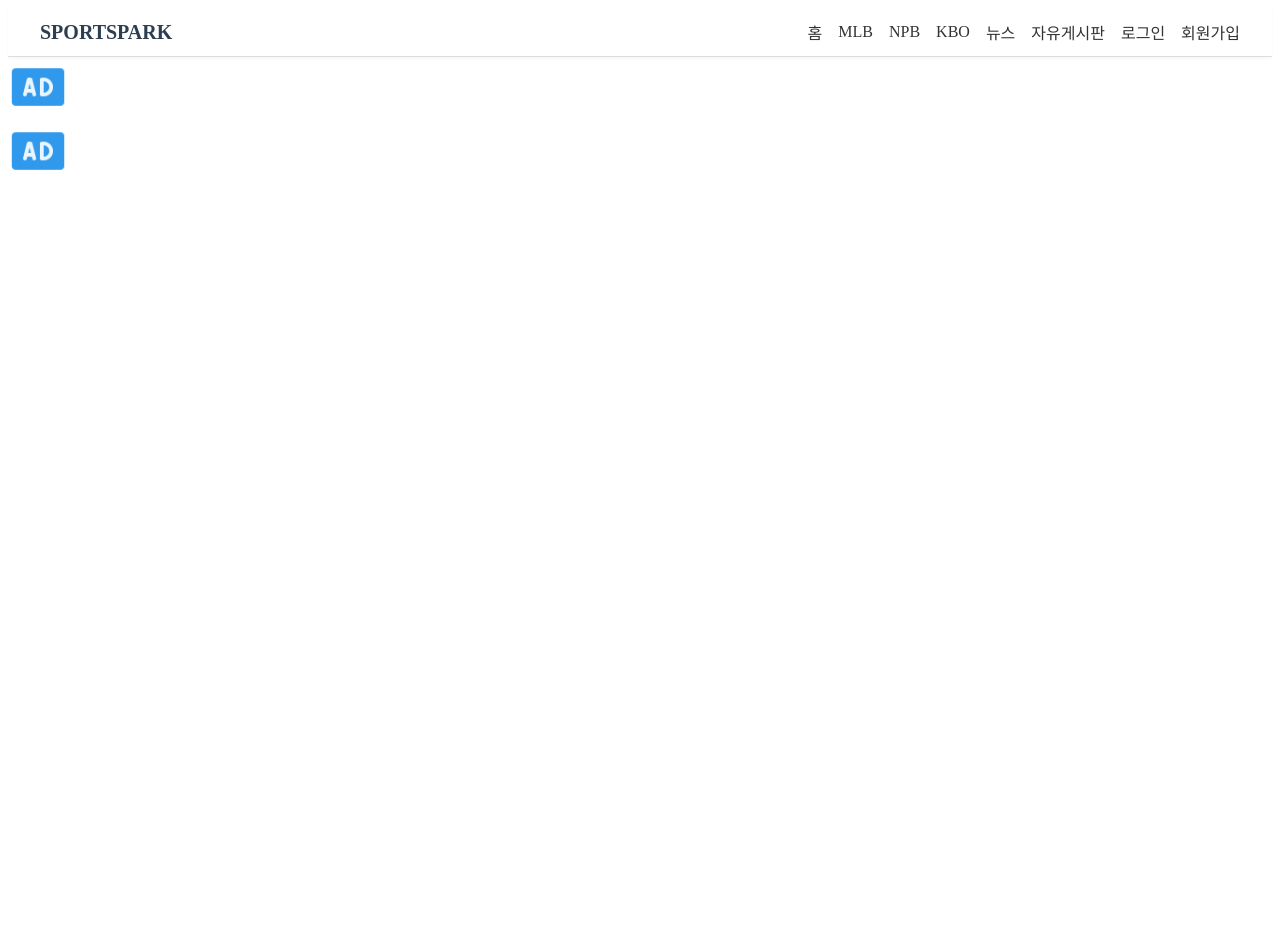
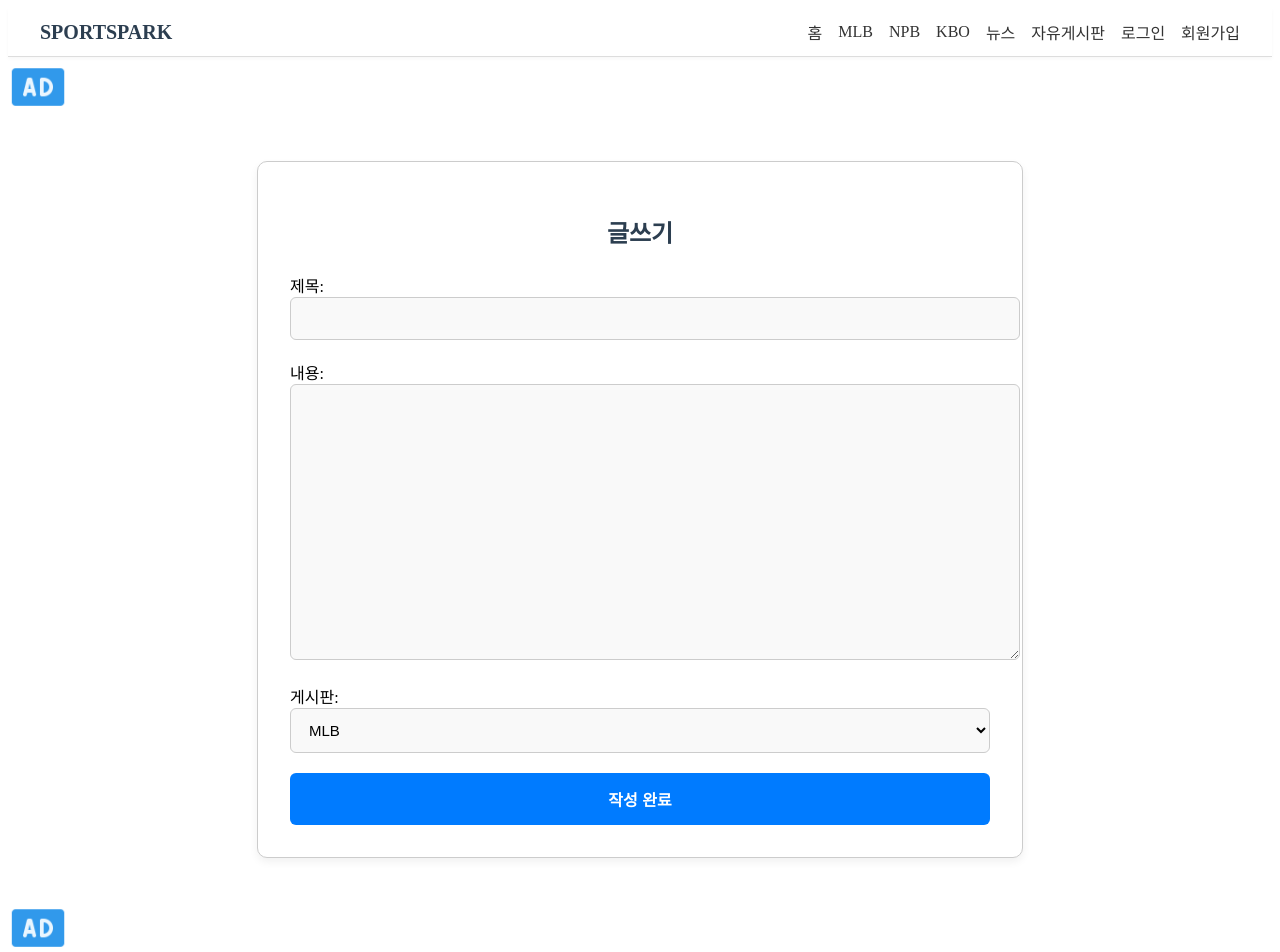
Before and after one commit to Hanjo35/Baseball, a React (Vite) app in the folder baseball/: page /write in a window 1280 px wide. Shown: the top 952 px of the page. Before the commit the page ends 800 px from the top, so only its background shows below. Built offline with nearby package versions, Linux system fonts and the light colour scheme.

Commit message:
#2 중간 백업

```diff
--- a/baseball/package.json
+++ b/baseball/package.json
@@ -10,6 +10,7 @@
     "preview": "vite preview"
   },
   "dependencies": {
+    "firebase": "^11.6.1",
     "react": "^19.0.0",
     "react-dom": "^19.0.0",
     "react-router-dom": "^7.5.1"
--- a/baseball/src/App.jsx
+++ b/baseball/src/App.jsx
@@ -14,6 +14,7 @@ import RightBanner from "./components/RightBanner";
 import PostDetail from "./pages/PostDetail";
 import LoginPage from "./pages/LoginPage";
 import SignUpPage from "./pages/SignUpPage";
+import WritePost from "./pages/WritePost";
 
 export default function App() {
   const MLB = [
@@ -53,6 +54,7 @@ export default function App() {
               <Route path="/login" element={<LoginPage />} />
               <Route path="/signup" element={<SignUpPage />} />
               <Route path="/post/:id" element={<PostDetail />} />
+              <Route path="/write" element={<WritePost />} />
             </Routes>
             <RightBanner />
           </div>
--- /dev/null
+++ b/baseball/src/api/post.js
@@ -0,0 +1,15 @@
+import { supabase } from "../supabase";
+
+export const addPost = async ({ title, content, writer }) => {
+  const { data, error } = await supabase
+    .from("posts")
+    .insert([{ title, content, writer }]);
+
+  if (error) {
+    console.error("게시글 저장 실패:", error.message);
+    alert("게시글 저장 중 오류 발생!");
+    return null;
+  }
+
+  return data;
+};
--- a/baseball/src/components/Board.jsx
+++ b/baseball/src/components/Board.jsx
@@ -1,6 +1,7 @@
 import React, { useContext } from "react";
 import { useNavigate, Link } from "react-router-dom";
 import { PostContext } from "../context/PostContext";
+import { UserContext } from "../context/UserContext";
 
 const titleMap = {
   MLB: "MLB",
@@ -13,10 +14,15 @@ const titleMap = {
 export default function Board({ title }) {
   const navigate = useNavigate();
   const { posts } = useContext(PostContext);
+  const { user } = useContext(UserContext);
   const dynamicPosts = posts[title];
   if (!dynamicPosts) return <div>게시판을 찾을 수 없습니다.</div>;
 
   const handleWrite = () => {
+    if (!user) {
+      alert("글을 작성하려면 로그인해야 합니다.");
+      return;
+    }
     navigate("/write");
   };
 
--- a/baseball/src/pages/PostDetail.jsx
+++ b/baseball/src/pages/PostDetail.jsx
@@ -1,59 +1,66 @@
-import React, { useState, useContext } from "react";
+import React, { useContext, useState } from "react";
 import { useParams } from "react-router-dom";
 import { PostContext } from "../context/PostContext";
+import { UserContext } from "../context/UserContext";
 
 export default function PostDetail() {
-  const { id } = useParams();
+  const { category, index } = useParams();
   const { posts, addComment } = useContext(PostContext);
+  const { user } = useContext(UserContext);
+
+  const categoryKey = category.toUpperCase();
+  const postIndex = parseInt(index) - 1;
+  const post = posts[categoryKey][postIndex];
+
   const [commentInput, setCommentInput] = useState("");
 
-  const categories = Object.keys(posts);
-  let post = null;
-  let categoryKey = null;
-  let postIndex = null;
-
-  for (let key of categories) {
-    const index = posts[key].findIndex((_, idx) => idx + 1 === Number(id));
-    if (index !== -1) {
-      post = posts[key][index];
-      categoryKey = key;
-      postIndex = index;
-      break;
+  const handleAddComment = () => {
+    if (!user) {
+      alert("로그인이 필요합니다.");
+      return;
     }
-  }
-
-  if (!post) return <div>게시글을 찾을 수 없습니다.</div>;
-
-  const handleAddComment = () => {
     if (!commentInput.trim()) return;
-    addComment(categoryKey, postIndex, commentInput);
+    const newComment = {
+      content: commentInput,
+      writer: user.nickname,
+      createdAt: new Date().toISOString(),
+    };
+    addComment(categoryKey, postIndex, newComment);
     setCommentInput("");
   };
 
+  if (!post) {
+    return (
+      <div className="post-detail">
+        <p>게시글을 찾을 수 없습니다.</p>
+      </div>
+    );
+  }
   return (
     <div className="post-detail">
       <h2>{post.title}</h2>
       <p>{post.content}</p>
-      <p>조회수: {post.views}</p>
-
-      <hr />
-      <h3>💬 댓글</h3>
+      <p>
+        <strong>작성자:</strong> {post.writer}
+      </p>
+      <div className="comment-section">
+        <h3>댓글</h3>
         <ul>
           {post.comments.map((cmt, idx) => (
-          <li key={idx}>🗨️ {cmt}</li>
+            <li key={idx}>
+              <strong>{cmt.writer}</strong>: {cmt.content}
+              <br />
+              <small>{new Date(cmt.createdAt).toLocaleString()}</small>
+            </li>
           ))}
         </ul>
-
         <textarea
           value={commentInput}
           onChange={(e) => setCommentInput(e.target.value)}
           placeholder="댓글을 입력하세요"
-        rows={3}
-        style={{ width: "100%", marginTop: "12px" }}
         />
-      <button onClick={handleAddComment} style={{ marginTop: "8px" }}>
-        댓글 작성
-      </button>
+        <button onClick={handleAddComment}>댓글 작성</button>
+      </div>
     </div>
   );
 }
--- a/baseball/src/pages/WritePost.jsx
+++ b/baseball/src/pages/WritePost.jsx
@@ -1,6 +1,7 @@
+import { UserContext } from "../context/UserContext";
 import React, { useState, useContext } from "react";
 import { useNavigate } from "react-router-dom";
-import { PostContext } from "../context/PostContext";
+import { addPost } from "../api/post";
 
 export default function WritePost() {
   const navigate = useNavigate();
@@ -8,18 +9,31 @@ export default function WritePost() {
   const [content, setContent] = useState("");
   const [category, setCategory] = useState("MLB");
 
-  const { addPost } = useContext(PostContext);
+  const { user } = useContext(UserContext);
 
-  const handleSubmit = (e) => {
+  const handleSubmit = async (e) => {
     e.preventDefault();
-    addPost(category, { title, content, views: 0, comments: 0 });
-    navigate(`/${category.toLowerCase()}`);
-    console.log("작성된 글:", { title, content, category });
-    alert("작성 완료 (콘솔 확인)");
+
+    if (!title || !content) {
+      alert("제목과 내용을 입력해주세요.");
+      return;
+    }
+
+    const newPost = {
+      title,
+      content,
+      writer: user.nickname,
+    };
+
+    const result = await addPost(newPost);
+    if (result) {
+      alert("게시글이 등록되었습니다!");
+      navigate("/");
+    }
   };
 
   return (
-    <div className="write-post">
+    <div className="write-post-page">
       <h2>글쓰기</h2>
       <form onSubmit={handleSubmit}>
         <label>
--- a/baseball/src/styles.css
+++ b/baseball/src/styles.css
@@ -1,4 +1,4 @@
-/* styles.css */
+/* ================= Header ================= */
 .header {
   background-color: #ffffff;
   border-bottom: 1px solid #ddd;
@@ -21,6 +21,7 @@
   color: #2c3e50;
 }
 
+/* ================= Navigation ================= */
 .nav {
   display: flex;
 }
@@ -56,6 +57,7 @@
   color: #007bff;
 }
 
+/* ================= Board (게시판) ================= */
 .board {
   background: #fff;
   padding: 20px;
@@ -93,6 +95,41 @@
   border-bottom: 1px solid #eee;
 }
 
+.post-title {
+  color: #333;
+  font-weight: 500;
+  text-decoration: none;
+}
+
+.post-title:hover {
+  color: #007bff;
+}
+
+.post-meta {
+  font-size: 13px;
+  color: #888;
+}
+
+.write-button-wrapper {
+  display: flex;
+  justify-content: flex-end;
+}
+
+.write-button {
+  padding: 8px 14px;
+  font-size: 14px;
+  background-color: #007bff;
+  color: white;
+  border: none;
+  border-radius: 4px;
+  cursor: pointer;
+}
+
+.write-button:hover {
+  background-color: #0056b3;
+}
+
+/* ================= Main News ================= */
 .main-news {
   background: #ffffff;
   padding: 24px;
@@ -157,40 +194,7 @@
   color: #333;
 }
 
-.post-title {
-  color: #333;
-  font-weight: 500;
-  text-decoration: none;
-}
-
-.post-title:hover {
-  color: #007bff;
-}
-
-.post-meta {
-  font-size: 13px;
-  color: #888;
-}
-
-.write-button-wrapper {
-  display: flex;
-  justify-content: flex-end;
-}
-
-.write-button {
-  padding: 8px 14px;
-  font-size: 14px;
-  background-color: #007bff;
-  color: white;
-  border: none;
-  border-radius: 4px;
-  cursor: pointer;
-}
-
-.write-button:hover {
-  background-color: #0056b3;
-}
-
+/* ================= Post Detail (게시글 상세) ================= */
 .post-detail {
   background: #fff;
   padding: 20px;
@@ -250,6 +254,71 @@
   background: #0056b3;
 }
 
+/* ================= Write Post (글쓰기 페이지) ================= */
+.write-post-page {
+  max-width: 700px;
+  margin: 40px auto;
+  background: #ffffff;
+  padding: 32px;
+  border: 1px solid #ccc;
+  border-radius: 10px;
+  box-shadow: 0 4px 8px rgba(0, 0, 0, 0.06);
+}
+
+.write-post-page h2 {
+  text-align: center;
+  margin-bottom: 24px;
+  font-size: 24px;
+  color: #2c3e50;
+}
+
+.write-post-page form {
+  display: flex;
+  flex-direction: column;
+  gap: 20px;
+}
+
+.write-post-page input[type="text"],
+.write-post-page textarea,
+.write-post-page select {
+  width: 100%;
+  padding: 12px 14px;
+  background-color: #f9f9f9;
+  border: 1px solid #ccc;
+  border-radius: 6px;
+  font-size: 15px;
+  transition: border-color 0.2s ease;
+}
+
+.write-post-page input[type="text"]:focus,
+.write-post-page textarea:focus,
+.write-post-page select:focus {
+  border-color: #007bff;
+  outline: none;
+}
+
+.write-post-page textarea {
+  min-height: 250px;
+  resize: vertical;
+}
+
+.write-post-page button {
+  padding: 14px;
+  background-color: #007bff;
+  color: white;
+  font-weight: 600;
+  border: none;
+  border-radius: 6px;
+  cursor: pointer;
+  font-size: 16px;
+  transition: background-color 0.2s ease;
+}
+
+.write-post-page button:hover {
+  background-color: #0056b3;
+}
+
+/* ================= Login Page ================= */
 .login-page {
   max-width: 400px;
   margin: 40px auto;
@@ -301,6 +370,7 @@
   background-color: #0056b3;
 }
 
+/* ================= Signup Page ================= */
 .signup-page {
   max-width: 400px;
   margin: 40px auto;
@@ -352,6 +422,7 @@
   background-color: #218838;
 }
 
+/* ================= Welcome & Logout Section ================= */
 .welcome-message {
   font-weight: 500;
   color: #2c3e50;
--- /dev/null
+++ b/baseball/src/supabase.js
@@ -0,0 +1,7 @@
+import { createClient } from "@supabase/supabase-js";
+
+const supabaseUrl = "https://zjuedvrxdvcgvuqscgsd.supabase.co"; // 복사한 주소
+const supabaseAnonKey =
+  "eyJhbGciOiJIUzI1NiIsInR5cCI6IkpXVCJ9.eyJpc3MiOiJzdXBhYmFzZSIsInJlZiI6InpqdWVkdnJ4ZHZjZ3Z1cXNjZ3NkIiwicm9sZSI6ImFub24iLCJpYXQiOjE3NDU1NjY4NzEsImV4cCI6MjA2MTE0Mjg3MX0.FYf1xDOmtx9ZHQzXV_Wij6ijIs0xbtpj0Xu79_eJLaI";
+
+export const supabase = createClient(supabaseUrl, supabaseAnonKey);
```
Also changed, not shown: 1 other file (tests, documents, lock files or other folders). Lines whose indentation alone changed are shown as unchanged.
